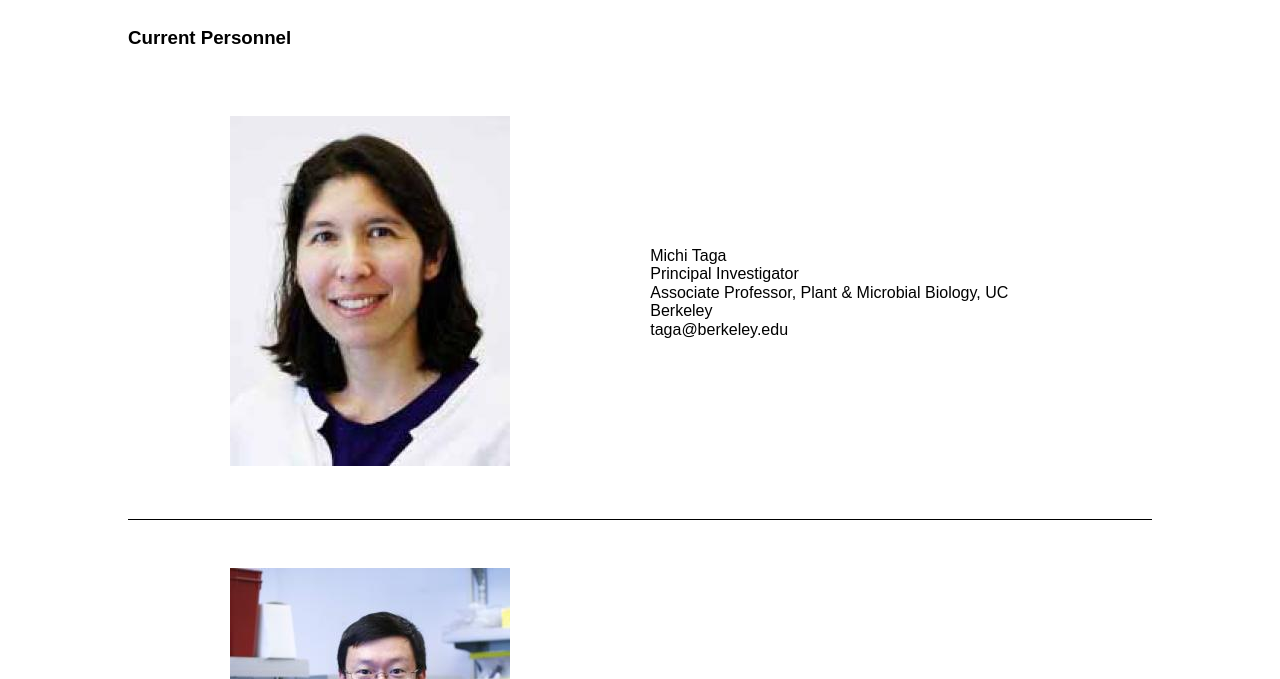
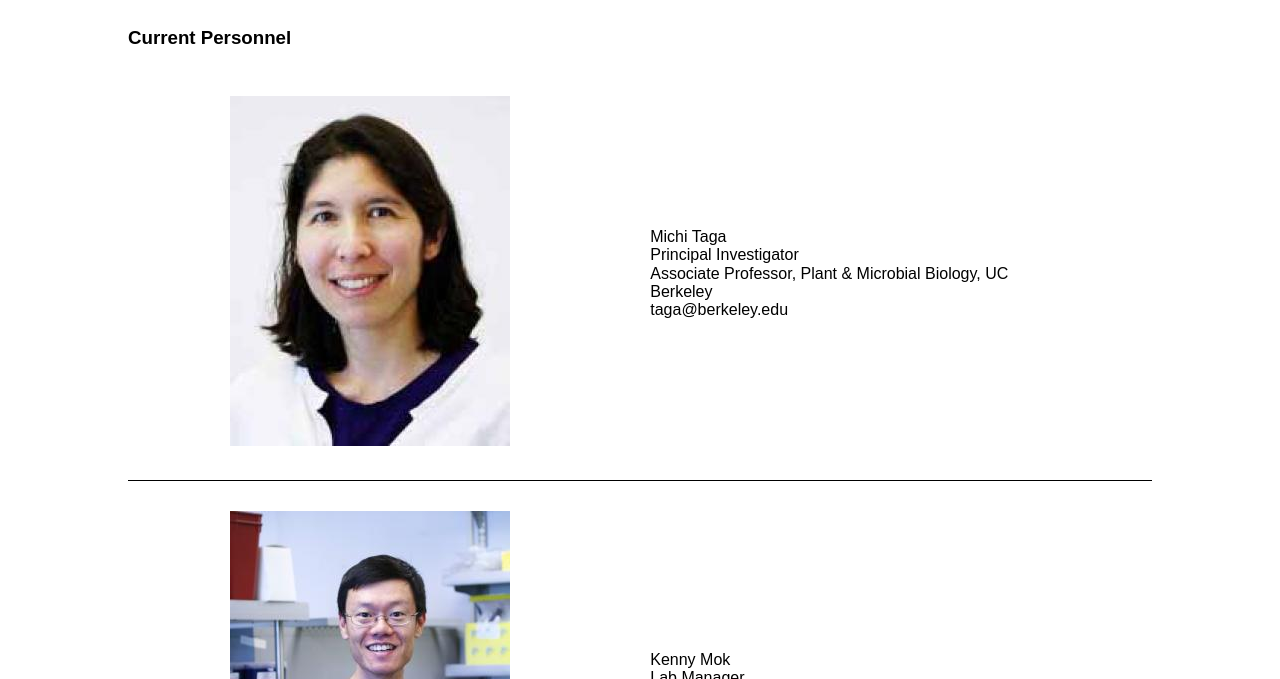
Before and after one commit to Chaconine/chaconine.github.io, a plain HTML site: page people.html in a window 1280 px wide. Shown: the part 56-735 px from the top of the page. Drawn offline with nearby package versions, Linux system fonts and the light colour scheme.

Commit message:
Modified people.css

```diff
--- a/css/people.css
+++ b/css/people.css
@@ -24,8 +24,8 @@
    	position: relative;
    	overflow: hidden;
    	margin-left: 10%;
-   	padding-top: 3%;
-   	padding-bottom: 3%;
+   	padding-top: 1.5%;
+   	padding-bottom: 1.5%;
    	width: 80%;
    	border-bottom: 1px solid black;
 }
```
